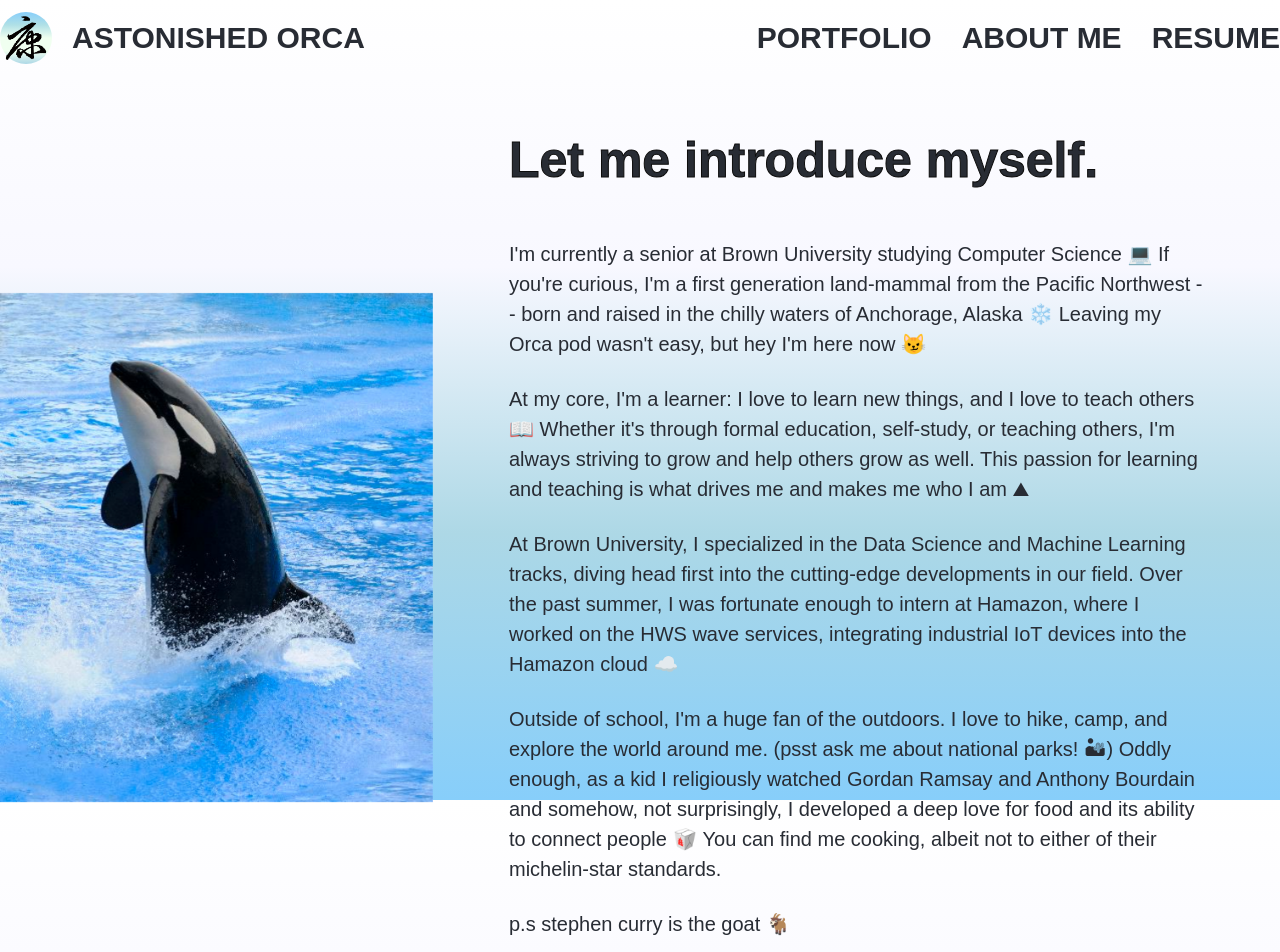
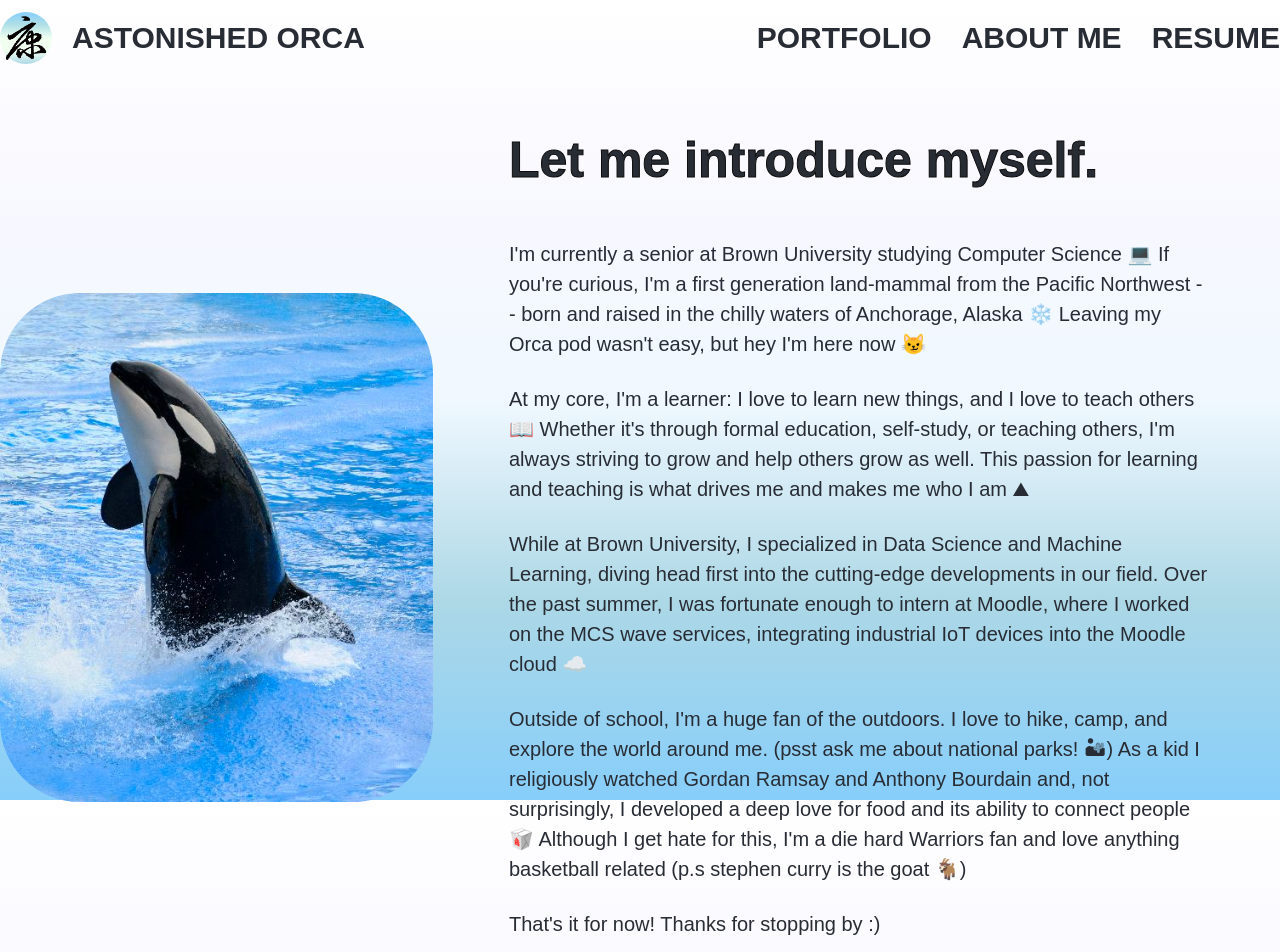
Before and after one commit to astonishedorca14/portfolio, a React (Create React App) app: page /about in a window 1280 px wide. Shown: the top 952 px of the page. Built offline with nearby package versions, Linux system fonts and the light colour scheme.

Commit message:
code: inc. description, update padding

```diff
--- a/src/App.css
+++ b/src/App.css
@@ -122,6 +122,7 @@ a, html, body {
 
 .about-col-img > img {
     width: 85%;
+    border-radius: 80px;
 }
 
 .about-col-text > h1 {
@@ -158,7 +159,7 @@ a, html, body {
 
 .portfolio-container {
     height: 100%;
-    max-width: 1400px;
+    max-width: 1100px;
     margin: 0 auto;
 }
 
--- a/src/index.css
+++ b/src/index.css
@@ -20,7 +20,7 @@ html {
 body {
   height: 100%;
   margin: 0;
-  background: linear-gradient(to bottom, white, ghostwhite, lightblue, lightskyblue);
+  background: linear-gradient(to bottom, white, ghostwhite, aliceblue, lightblue, lightskyblue);
   background-repeat: no-repeat;
   background-attachment: fixed;
 }
--- a/src/pages/about.js
+++ b/src/pages/about.js
@@ -25,20 +25,19 @@ export default function About() {
                     </p>
 
                     <p className="about-para">
-                        At Brown University, I specialized in the Data Science and Machine Learning tracks, diving head first into the cutting-edge
-                        developments in our field. Over the past summer, I was fortunate enough to intern at Hamazon, where I worked on the HWS wave services,
-                        integrating industrial IoT devices into the Hamazon cloud ☁️
+                        While at Brown University, I specialized in Data Science and Machine Learning, diving head first into the cutting-edge
+                        developments in our field. Over the past summer, I was fortunate enough to intern at Moodle, where I worked on the MCS wave services,
+                        integrating industrial IoT devices into the Moodle cloud ☁️
                     </p>
 
                     <p className="about-para">
                         Outside of school, I'm a huge fan of the outdoors. I love to hike, camp, and explore the world around me.
-                        (psst ask me about national parks! 🏜) Oddly enough, as a kid I religiously watched Gordan Ramsay and Anthony Bourdain and
-                        somehow, not surprisingly, I developed a deep love for food and its ability to connect people 🥡 You can find me cooking, albeit not
-                        to either of their michelin-star standards.
+                        (psst ask me about national parks! 🏜) As a kid I religiously watched Gordan Ramsay and Anthony Bourdain and, not surprisingly, I developed a deep love for food and its ability to connect people 🥡
+                        Although I get hate for this, I'm a die hard Warriors fan and love anything basketball related (p.s stephen curry is the goat 🐐)
                     </p>
 
                     <p className="about-para">
-                        p.s stephen curry is the goat 🐐
+                        That's it for now! Thanks for stopping by :)
                     </p>
                 </Fade>
             </div>
--- a/src/pages/portfolio.js
+++ b/src/pages/portfolio.js
@@ -12,22 +12,25 @@ export default function Portfolio() {
                     img={process.env.PUBLIC_URL + "/chengdu-taste-hover-img.png"}
                     page="/portfolio/chengdu-taste"
                     project={"Responsive Redesign: Chengdu Taste"}
-
+                    description={"Modern and responsive redesign for a Providence institution"}
                 />
                 <PortfolioItem
                     img= {process.env.PUBLIC_URL + "/crossword-hover-img.png"}
                     page="/portfolio/crossword"
                     project={"Crossword Puzzle Editor"}
+                    description={"Crossword puzzle editor with ultimate customization"}
                 />
                 <PortfolioItem
                     img={process.env.PUBLIC_URL + "/interface-hover-img.png"}
                     page="/portfolio/personas"
                     project={"Personas & Storyboarding: Ceremony"}
+                    description={"Personas and storyboarding for a touchless payment"}
                 />
                 <PortfolioItem
                     img={process.env.PUBLIC_URL + "/iterative-design-hover-img.png"}
                     page="/portfolio/iterative-design"
                     project={"Iterative Design: Intuned"}
+                    description={"Reimagining and redesigning the user experience for Intuned"}
                 />
             </div>
         </div>
```
